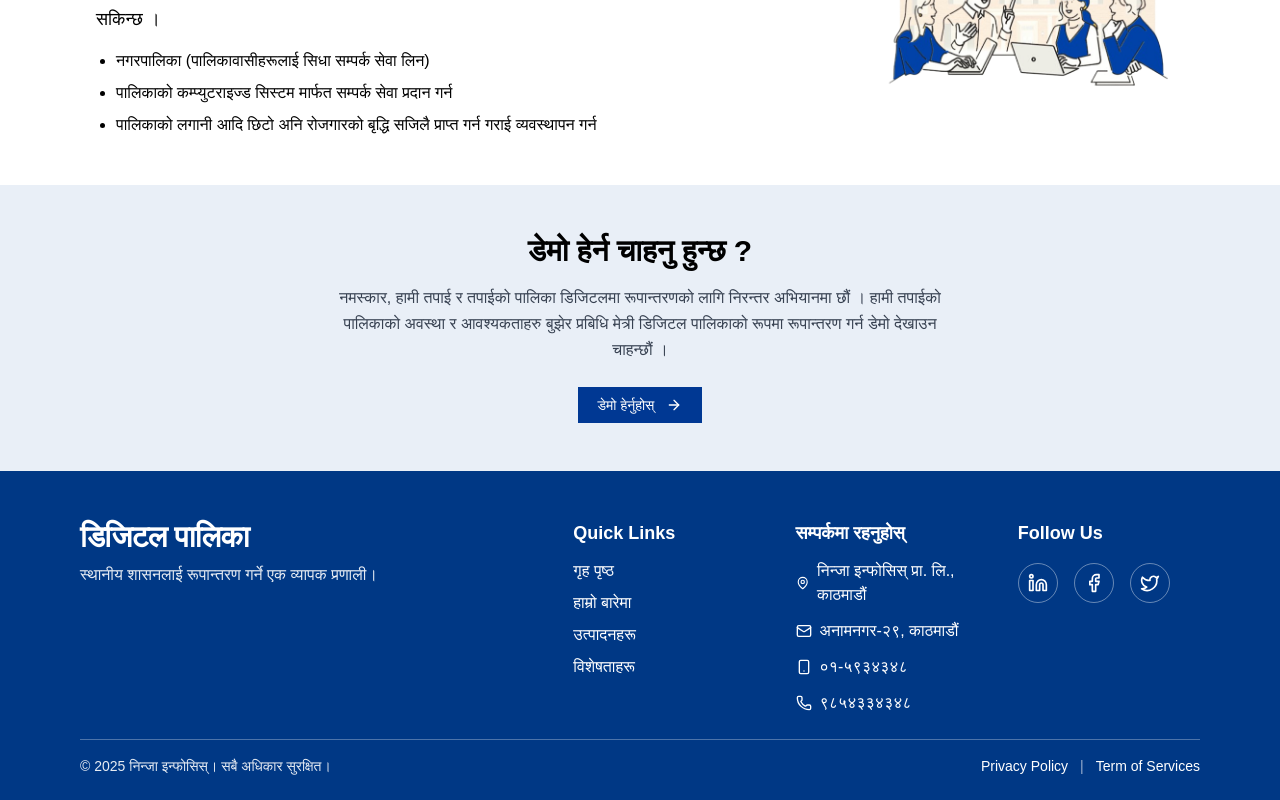
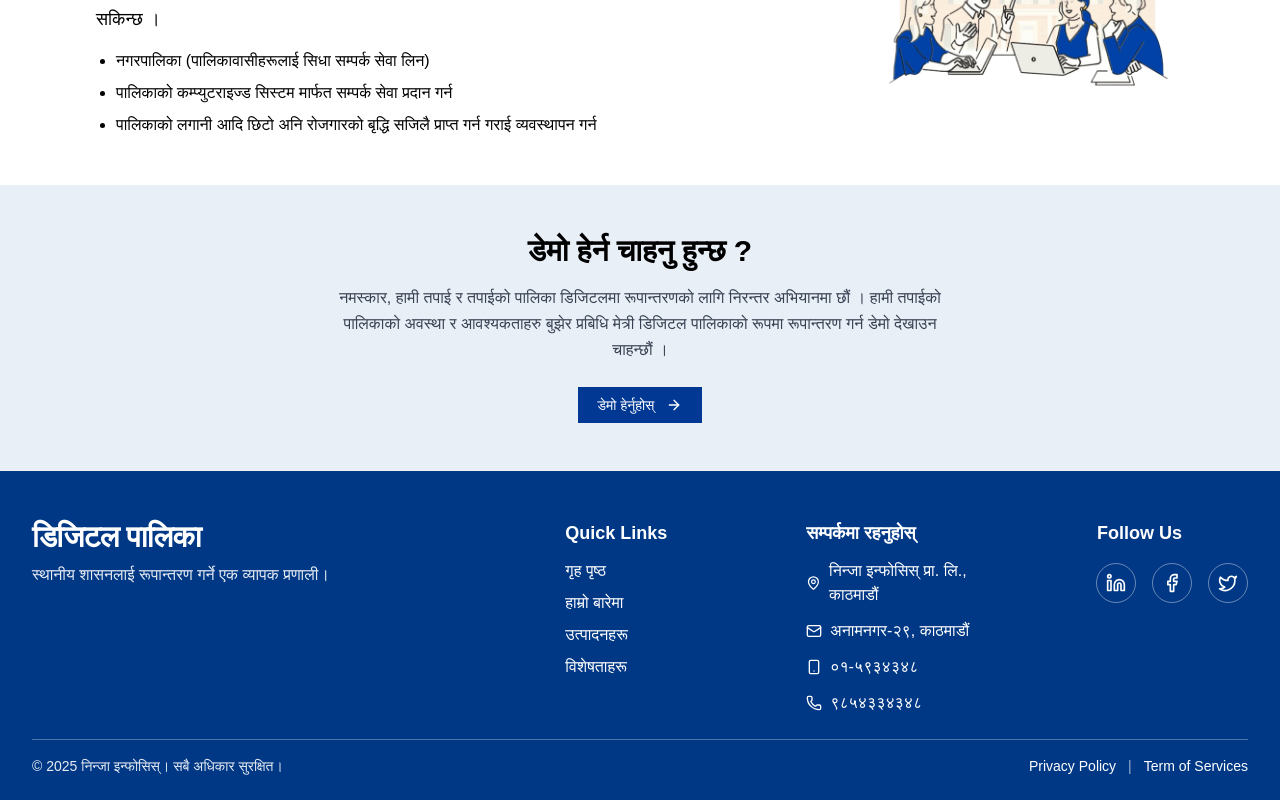
Before and after one commit to ninjainfosys78/digitalpalika, a Next.js app: page / in a window 1280 px wide. Shown: the part 1987-2787 px from the top of the page. Built offline with nearby package versions, Linux system fonts and the light colour scheme; no server answers.

Commit message:
Chore(align): Footer-Header vertical alignment TULEAP-723

```diff
--- a/components/footer.tsx
+++ b/components/footer.tsx
@@ -11,8 +11,7 @@ export default function Footer() {
 
   return (
     <footer className="bg-[#003885] text-white w-full" role="contentinfo">
-      {/* remove container limit */}
-      <div className="px-4 sm:px-10 lg:px-20 2xl:px-25 pt-12 pb-5">
+      <div className="container mx-auto px-4 sm:px-6 lg:px-8 pt-12 pb-5">
         <div className="grid grid-cols-1 lg:grid-cols-12 gap-10 lg:gap-16 items-start">
           {/* Left column */}
           <div className="lg:col-span-5">
@@ -23,13 +22,16 @@ export default function Footer() {
           {/* Right columns */}
           <div className="lg:col-span-7">
             <div className="grid grid-cols-1 sm:grid-cols-3 gap-10">
+              {/* Quick Links */}
               <div>
                 <h3 className="text-lg font-semibold">Quick Links</h3>
                 <ul className="mt-3 space-y-2">
                   {f.quickLinks.links.map((l, i) => (
                     <li key={i}>
-                      <Link href={l.href}
-                        className="text-white hover:text-white/70 transition-colors duration-200">
+                      <Link
+                        href={l.href}
+                        className="text-white hover:text-white/70 transition-colors duration-200"
+                      >
                         {t(l.label)}
                       </Link>
                     </li>
@@ -37,6 +39,7 @@ export default function Footer() {
                 </ul>
               </div>
 
+              {/* Contact Info */}
               <div>
                 <h3 className="text-lg font-semibold">{t(f.contactInfo.title)}</h3>
                 <ul className="mt-3 space-y-3">
@@ -64,9 +67,12 @@ export default function Footer() {
                 </ul>
               </div>
 
-              <div>
-                <h3 className="text-lg font-semibold">Follow Us</h3>
-                <div className="mt-4 flex items-center gap-4">
+              {/* Follow Us — right aligned on desktop, left on mobile */}
+                <div className="flex flex-col items-start sm:items-end text-left sm:text-right">
+                {/* On large screens we offset the heading so its left edge matches icons */}
+                <h3 className="text-lg font-semibold sm:pr-[66px]">Follow Us</h3>
+
+                <div className="mt-4 flex justify-start sm:justify-end items-center gap-4">
                     <a
                     href="#"
                     aria-label="LinkedIn"
@@ -90,12 +96,15 @@ export default function Footer() {
                     </a>
                 </div>
                 </div>
+
             </div>
           </div>
         </div>
 
+        {/* Divider line */}
         <div className="mt-6 mb-4 h-px w-full bg-white/30" />
 
+        {/* Bottom bar */}
         <div className="mt-2 mb-1 flex flex-col sm:flex-row items-center justify-between gap-3 text-sm">
           <div className="text-white/90">{t(f.copyright)}</div>
           <div className="flex items-center gap-3">
--- a/components/header.tsx
+++ b/components/header.tsx
@@ -6,16 +6,11 @@ import { Menu, X } from 'lucide-react';
 import { usePathname } from 'next/navigation';
 import { useState } from 'react';
 
-/**
- * The Header component for the website.
- * It is responsible for navigation and language switching.
- */
 export const Header = () => {
-    // only need lang and setLang now; translations are in-file
   const { lang, setLang } = useLanguage();
   const pathname = usePathname();
+  const [menuOpen, setMenuOpen] = useState(false);
 
-    // Inline nav items with English / Nepali labels (no external siteData)
   const navItems: { href: string; label: Record<Language, string> }[] = [
     { href: '/', label: { en: 'Home', ne: 'गृहपृष्ठ' } },
     { href: '/about', label: { en: 'About Us', ne: 'हाम्रोबारे' } },
@@ -24,30 +19,23 @@ export const Header = () => {
     { href: '/contact', label: { en: 'Contact', ne: 'सम्पर्क' } },
   ];
 
-    // Hamburger menu state
-    const [menuOpen, setMenuOpen] = useState(false);
-
-    // Close menu on navigation
   const handleNavClick = () => setMenuOpen(false);
 
   return (
-        // Use fixed width container for responsiveness and sticky top for smooth scrolling
     <header className="sticky top-0 z-40 w-full bg-white/95 backdrop-blur-sm transition-shadow">
-            {/* Main top bar: left logo, centered nav, right utilities */}
       <div className="container mx-auto px-4 sm:px-6 lg:px-8 flex items-center h-20 relative">
-                {/* LEFT: Logo / Site Title */}
+        {/* LEFT: Logo */}
         <div className="flex items-center flex-shrink-0">
           <Link href="/" className="flex items-center gap-3">
-                        {/* Brand mark (responsive text sizes) */}
             <span className="text-lg sm:text-xl md:text-2xl lg:text-[32px] font-extrabold text-[#003893]">
               {lang === 'en' ? 'Digital Palika' : 'डिजिटल पालिका'}
             </span>
           </Link>
         </div>
 
-                {/* CENTER: Navigation (hidden while mobile menu is open and removed whenever hamburger shows; visible only on lg+) */}
+        {/* CENTER: Nav */}
         {!menuOpen && (
-                    <nav className="hidden lg:flex lg:flex-1 lg:justify-center lg:absolute lg:inset-y-0 lg:left-1/2 lg:transform lg:-translate-x-1/2 lg:items-center z-20 pointer-events-auto">
+          <nav className="hidden lg:flex lg:flex-1 lg:justify-center lg:absolute lg:inset-y-0 lg:left-1/2 lg:transform lg:-translate-x-1/2 lg:items-center z-20">
             <ul className="flex items-center space-x-6 lg:space-x-8">
               {navItems.map((item) => {
                 const isActive = pathname === item.href;
@@ -73,12 +61,8 @@ export const Header = () => {
           </nav>
         )}
 
-                {/* RIGHT: Utilities (language toggle + mobile menu)
-                    - default: use ml-auto so utilities sit to the right of the flow
-                    - on lg+: absolute to match container inner-right padding */}
-                <div className="ml-auto lg:absolute lg:right-8 lg:top-0 h-full flex items-center space-x-3 sm:space-x-4 z-30">
-                    {/* Single-image language toggle (hidden on small screens where hamburger is shown) */}
-                    <div className="hidden lg:flex items-center p-0.5">
+        <div className="ml-auto lg:absolute lg:right-4 flex items-center space-x-3 sm:space-x-4 z-30">
+          <div className="hidden lg:flex items-center">
             <img
               src={lang === 'en' ? 'toggle.png' : 'toggle.png'}
               alt={lang === 'en' ? 'English' : 'नेपाली'}
@@ -88,12 +72,12 @@ export const Header = () => {
               onKeyDown={(e) => {
                 if (e.key === 'Enter' || e.key === ' ') setLang((lang === 'en' ? 'ne' : 'en') as Language);
               }}
-                            className="object-cover cursor-pointer rounded-sm transition-shadow duration-150 w-5 h-4 sm:w-6 sm:h-5 md:w-8 md:h-6"
+              className="object-contain cursor-pointer rounded-sm transition-transform duration-150 w-8 h-8 hover:scale-105"
               aria-label={lang === 'en' ? 'Switch to Nepali' : 'Switch to English'}
             />
           </div>
 
-                    {/* Mobile Menu Toggle (Only visible on small screens). aria-expanded added */}
+          {/* Mobile Menu Button */}
           <button
             aria-label="Open mobile menu"
             aria-expanded={menuOpen}
@@ -105,11 +89,10 @@ export const Header = () => {
         </div>
       </div>
 
-            {/* Mobile Dropdown Menu */}
+      {/* MOBILE MENU */}
       {menuOpen && (
         <div className="fixed inset-x-0 top-0 z-50 bg-[#003893] w-screen h-[75vh] flex flex-col lg:hidden shadow-md border-b border-transparent">
-                    {/* Top bar with logo and close button (close button visible on dark bg) */}
-                    <div className="flex items-center justify-between px-6 py-4" >
+          <div className="flex items-center justify-between px-6 py-4">
             <button
               aria-label="Close mobile menu"
               className="p-2 text-white hover:text-white/90 transition-colors"
@@ -119,7 +102,6 @@ export const Header = () => {
             </button>
           </div>
 
-                    {/* Navigation links */}
           <nav className="flex-1 flex flex-col justify-center items-center gap-2 overflow-y-auto">
             <ul className="w-full max-w-md mx-auto flex flex-col gap-2">
               {navItems.map((item) => {
@@ -151,7 +133,6 @@ export const Header = () => {
             </ul>
           </nav>
 
-                    {/* Language toggle at the bottom (smaller on mobile) */}
           <div className="flex justify-center items-center border-t border-white/20 py-4 gap-2">
             <img
               src={lang === 'en' ? 'toggle2.png' : 'toggle2.png'}
@@ -162,7 +143,7 @@ export const Header = () => {
               onKeyDown={(e) => {
                 if (e.key === 'Enter' || e.key === ' ') setLang((lang === 'en' ? 'ne' : 'en') as Language);
               }}
-                            className="object-cover cursor-pointer rounded-sm transition-shadow duration-150 w-8 h-6"
+              className="object-contain cursor-pointer rounded-sm transition-transform duration-150 w-8 h-8 hover:scale-105"
               aria-label={lang === 'en' ? 'Switch to Nepali' : 'Switch to English'}
             />
           </div>
```
Lines whose indentation alone changed are shown as unchanged.
